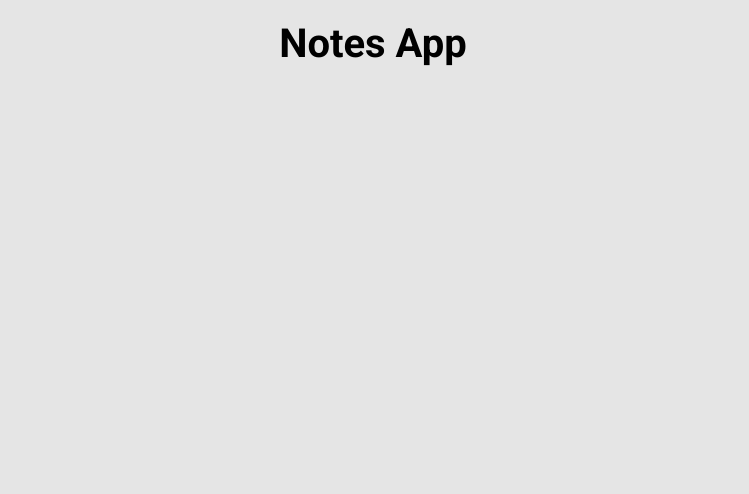
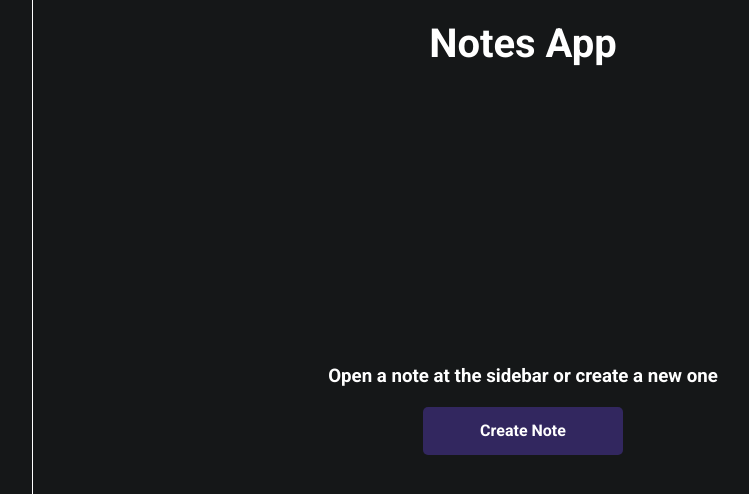
Before and after one commit to gustavodaltoe/note-app, a React (Create React App) app: page / in a window 1280 px wide. Shown: the top 494 px of the page, without its empty margins (267-1016 px from the left). Built offline with nearby package versions, Linux system fonts and the light colour scheme.

Commit message:
feat: home design

```diff
--- /dev/null
+++ b/src/components/Home/CreateNote/index.tsx
@@ -0,0 +1,10 @@
+import * as S from './styles';
+
+export function CreateNote() {
+  return (
+    <S.Wrapper>
+      <h3>Open a note at the sidebar or create a new one</h3>
+      <S.Button>Create Note</S.Button>
+    </S.Wrapper>
+  );
+}
--- /dev/null
+++ b/src/components/Home/CreateNote/styles.ts
@@ -0,0 +1,22 @@
+import { styled } from '../../../styles/stitches.config';
+
+export const Wrapper = styled('div', {
+  display: 'flex',
+  flex: 1,
+  marginTop: '-4.8rem', // title height
+  flexDirection: 'column',
+  justifyContent: 'center',
+  alignItems: 'center',
+});
+
+export const Button = styled('button', {
+  width: '20rem',
+  height: '4.8rem',
+  fontSize: '1.6rem',
+  border: 'none',
+  borderRadius: '0.5rem',
+  backgroundColor: '$secondary',
+  color: '$contrastSecondary',
+  fontWeight: 'bold',
+  marginTop: '2rem',
+});
--- a/src/components/Home/index.tsx
+++ b/src/components/Home/index.tsx
@@ -1,9 +1,14 @@
+import { CreateNote } from './CreateNote';
 import * as S from './styles';
 
 export function Home() {
   return (
-    <div>
-      <S.Title>Notes App</S.Title>
-    </div>
+    <S.Wrapper>
+      <S.Sidebar />
+      <S.Content>
+        <S.Title>Notes App</S.Title>
+        <CreateNote />
+      </S.Content>
+    </S.Wrapper>
   );
 }
--- a/src/components/Home/styles.ts
+++ b/src/components/Home/styles.ts
@@ -1,4 +1,24 @@
 import { styled } from '../../styles/stitches.config';
+
+export const Wrapper = styled('div', {
+  display: 'flex',
+  minHeight: '100vh',
+});
+
+export const Sidebar = styled('div', {
+  width: '30rem',
+  borderRight: '1px solid $contrastPrimary',
+});
+
+export const Content = styled('div', {
+  display: 'flex',
+  flexDirection: 'column',
+  flex: 1,
+  alignContent: 'top',
+  maxWidth: 1600,
+  margin: 'auto',
+  minHeight: '100vh',
+});
 
 export const Title = styled('h1', {
   textAlign: 'center',
--- a/src/styles/global.ts
+++ b/src/styles/global.ts
@@ -21,13 +21,14 @@ const globalStyles = globalCss({
   },
   body: {
     transition: 'background-color 0.25s ease 0s',
-    background: '#E5E5E5',
+    background: '$primary',
   },
   'ul, ol': {
     listStyle: 'none',
   },
   'body, input, textarea, button': {
     font: "400 1.6rem 'Roboto', sans-serif",
+    color: '$contrastPrimary',
   },
   button: {
     cursor: 'pointer',
--- a/src/styles/stitches.config.ts
+++ b/src/styles/stitches.config.ts
@@ -13,7 +13,8 @@ export const {
   theme: {
     colors: {
       primary: '#151718',
-      secondary: '#fff',
+      contrastPrimary: '#fff',
+      secondary: '#32275F',
     },
   },
   media: {
```
